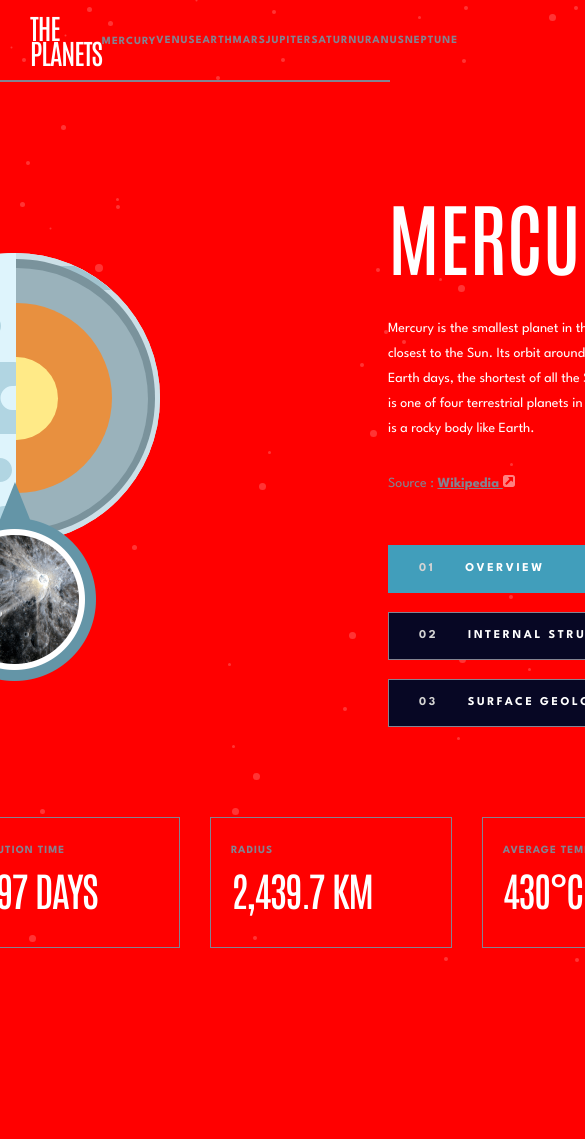
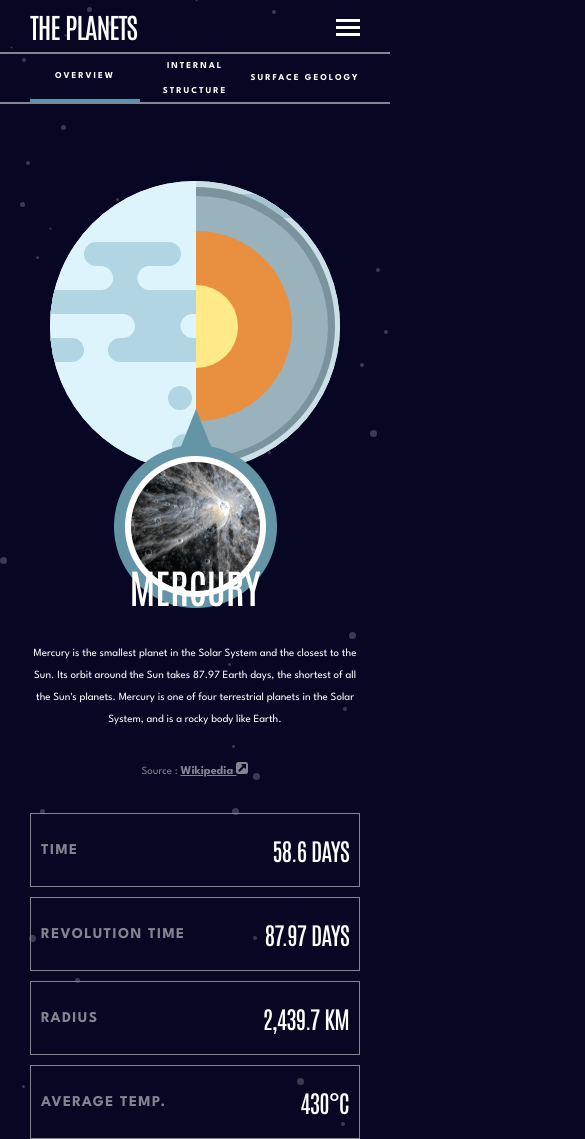
Before and after one commit to lavibia/planetland, a plain HTML site: page index.html in a window 390 px wide. Shown: the top 1139 px of the page, 585 px wide, since content can reach past the window. Before the commit the page ends 978 px from the top, so only its background shows below. Drawn offline with Linux system fonts and the light colour scheme.

Commit message:
#8 MAke responsive design

```diff
--- a/index.html
+++ b/index.html
@@ -16,9 +16,38 @@
     <div class="header">
       <p class="logo">THE PLANETS</p>
       <!-- <nav> -->
+        <div class="hamburger"><img src="./assets/icon-hamburger.svg" alt=""></div>
+        <nav class="phone-nav">
+          <ul>
+            <li><div class="circle"><a href="./index.html">
+              <h4>MERCURY</h4>
+            </a></div>
+              </li>
+            <li><a href="">
+                <h4>VENUS</h4>
+              </a></li>
+            <li><a href="">
+                <h4>EARTH</h4>
+              </a></li>
+            <li><a href="">
+                <h4>MARS</h4>
+              </a></li>
+            <li><a href="">
+                <h4>JUPITER</h4>
+              </a></li>
+            <li><a href="">
+                <h4>SATURN</h4>
+              </a></li>
+            <li><a href="">
+                <h4>URANUS</h4>
+              </a></li>
+            <li><a href="">
+                <h4>NEPTUNE</h4>
+              </a></li>
+          </ul>
+        </nav>
       <ul class="nav">
           <li>
-            <div class="nav-color  bg-mercury"> </div>
             <a href="">
               <h4>MERCURY</h4>
             </a></li>
@@ -85,11 +114,12 @@
     </div>
     <div class="button-holder">
       <ol>
-        <li><button class="btn-content overview active bg-mercury "><span class="btn-text-number">01</span>OVERVIEW</button></li>
-        <li><button class="btn-content structure"><span class="btn-text-number">02</span>INTERNAL STRUCTURE</button>
+        <li><button class="btn-content overview active  " id="btnOverview"><span class="btn-text-number">01</span>OVERVIEW</button></li>
+        <li><button class="btn-content structure" id="btnStructure"><span class="btn-text-number">02</span>INTERNAL STRUCTURE</button>
         </li>
-        <li><button class="btn-content"><span class="btn-text-number">03</span>SURFACE GEOLOGY</button></li>
+        <li><button class="btn-content" id="btnSurface"><span class="btn-text-number">03</span>SURFACE GEOLOGY</button></li>
       </ol>
+      <hr class="phone-hr">
     </div>
     <div class="summary-holder">
       <div class="rotation-time">
--- a/script.js
+++ b/script.js
@@ -1,10 +1,34 @@
+let btnOverview=document.getElementById("btnOverview");
+let btnStructure=document.getElementById("btnStructure");
+let btnSurface=document.getElementById("btnSurface");
+
+
+// const phoneMedia=window.matchMedia("(max-width: 767px)");
+
+// phoneMedia.addEventListener("change", function(){
+//       if (phoneMedia.matches) {
+//             btnOverview.textContent='Overview';
+//             btnStructure.textContent='Structure';
+//             btnSurface='Surface';
+//        }
+//        else{
+//              btnOverview.textContent='<span class="btn-text-number">01</span>OVERVIEW';
+//              btnStructure.textContent='<span class="btn-text-number">02</span>INTERNAL STRUCTURE';
+//              btnSurface.textContent='<span class="btn-text-number">03</span>SURFACE GEOLOGY';
+//        }
+
+// })
+
+
+
 let btnContent=document.querySelector(".btn-content");
 
 let planet= document.getElementById("title").textContent.toLowerCase();
+
 console.log(planet);
 //btnContent[i].classList.add
 console.log(`active-${planet}`);
-btnContent.classList.add(`active-${planet}`)
+btnContent.style.borderBottom =`3px solid var(--color-${planet})`
 console.log(btnContent);
 
 // for(let i=0;i<btnContent.length;i++){
--- a/style.css
+++ b/style.css
@@ -26,6 +26,7 @@
     font-size: 28px;
     font-weight: 500;
     letter-spacing: -1.05px;
+    padding: 15px 30px;
 }
 h1{
     font-family: "Antonio", sans-serif;
@@ -64,29 +65,28 @@ body{
     line-height: 25px;
     font-weight: 400;
     color: var(--color-white);
+    gap:0px;
 
 }
 .header{
     display: grid;
     grid-template-columns: 1fr 1fr;
-    height: fit-content;
-margin: 15px 30px;
+
+}
+.phone-nav{
+    display: none;
+}
+.hamburger{
+    display: none;
 }
 .nav{
     display: flex;
     justify-content: space-between;
     align-items: center;
     list-style-type: none;
+    padding: 0px 30px;
+}
 
-}
-.nav-color{
-
-    height: 2px;
-    border-radius: 1px;
-   width: 100%;
-   margin-top: -30px;
-   margin-bottom:30px ;
-    content: " ";}
 .nav a{
     text-decoration: none;
     color: var(--color-light);
@@ -95,10 +95,16 @@ margin: 15px 30px;
 .nav li{
     display: inline;
     width: fit-content;
+    height: 100%;
+    /* border-top:2px solid var(color); */
+    padding: 15px 0px;
 }
 hr{
     height: 0.5px;
     border:1px solid var(--color-light);
+}
+.phone-hr{
+    display: none;
 }
 
 .content{
@@ -279,12 +285,9 @@ button:hover:not(.active){
         margin: 0;;
     }
     .logo{
-        margin: 20px 0px;
         justify-self: center;
     }
-    .nav{
-        margin: 0px 20px;
-    }
+
     .content{
         grid-template-columns: repeat(12,48px);
         grid-template-rows: repeat(12,60px);
@@ -313,8 +316,101 @@ button:hover:not(.active){
     }
 }
 /* phones */
-@media (max-width: 480px) {
-    body {
-        background-color: red;
+@media (max-width: 767px) {
+    h1{
+        font-size: 40px;
+        letter-spacing: 0px;
+        line-height: normal;
+    }
+    h2{
+        font-size: 24px;
+        letter-spacing: -0.75px;
+    }
+    h3, button{
+        font-size: 9px;
+        letter-spacing: 1.93px;
+    }
+
+    h4{
+       font-size: 15px;
+       line-height: 25px;
+       letter-spacing: 1.36px;
+    }
+    body{
+        font-size: 11px;
+        line-height: 22px;
+    }
+    a{
+        font-size: 12px;
+    }
+    .nav{
+        display: none;
+    }
+    .phone-nav{
+        display: none;
+    }
+    .hamburger{
+        display: block;
+        justify-self: end;
+        padding: 0px 30px;
+        padding-top: 19px;
+
+    }
+    .content{
+        display: grid;
+        grid-template-columns: repeat(12,1fr);
+        grid-template-rows: repeat(16,55px);
+        margin: 0px;
+    }
+    .button-holder{
+        grid-area: 1/1/2/13;
+        width: 100%;
+    }
+    .button-holder ol{
+        width: 100%;
+        height: fit-content;
+        flex-direction: row;
+        justify-content: space-between;
+        padding: 0px 30px;
+    }
+    .button-holder li{
+        width: 100%;
+    }
+    .btn-text-number{
+        display: none;
+    }
+
+    .phone-hr{
+        display: block;
+    }
+    .button-holder button{
+        text-align: center;
+        border:none;
+    }
+
+    .img-holder{
+        grid-area: 3/1/9/13;
+        padding: 0px 30px;
+    }
+    .content-holder{
+        grid-area: 9/1/13/13;
+        text-align: center;
+
+        padding: 0px 30px;
+    }
+    .summary-holder{
+        grid-area: 13/1/16/13;
+        display: flex;
+        flex-direction: column;
+        height: fit-content;
+        padding: 0px 30px;
+        gap: 10px;
+    }
+    .summary-holder> div{
+        padding: 10px;
+        width: 100%;
+        flex-direction: row;
+        justify-content: space-between;
+        align-items: center;
     }
 }
```
